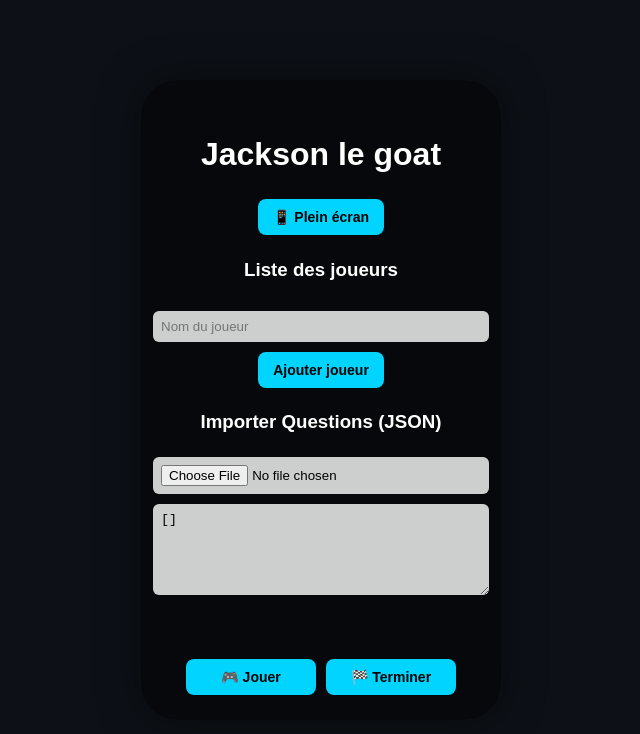
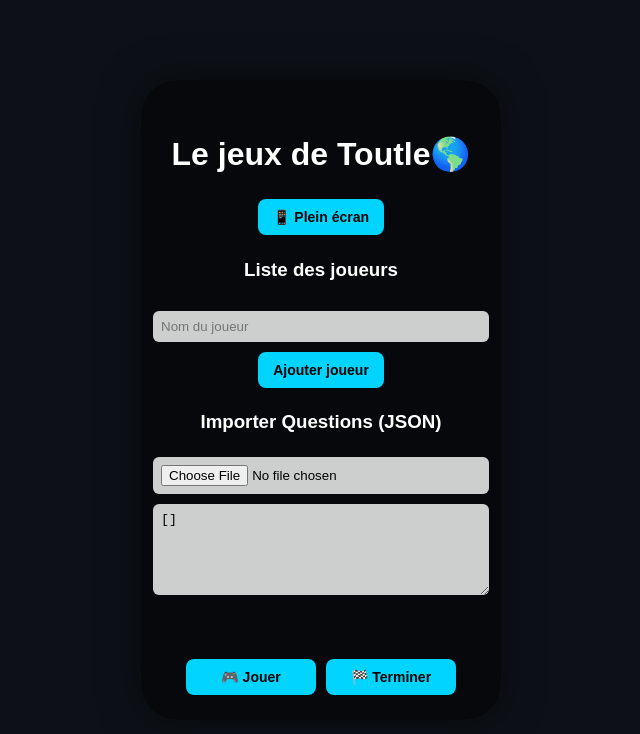
Before and after one commit to Ozi2039/jeu-party, a plain HTML site: page index.html in a window 1280 px wide. Shown: the whole page, without its empty margins (319-959 px from the left). Drawn offline with Linux system fonts and the light colour scheme.

Commit message:
Update index.html

```diff
--- a/index.html
+++ b/index.html
@@ -172,7 +172,7 @@
   <audio id="ringtone" loop preload="auto" playsinline></audio>
 
   <div id="menu" class="screen active">
-    <h1>Jackson le goat</h1>
+    <h1>Le jeux de Toutle🌎</h1>
     <button onclick="toggleFullScreen()">📱 Plein écran</button>
     <h3>Liste des joueurs</h3>
     <div id="playersList" class="players-list"></div>
```
